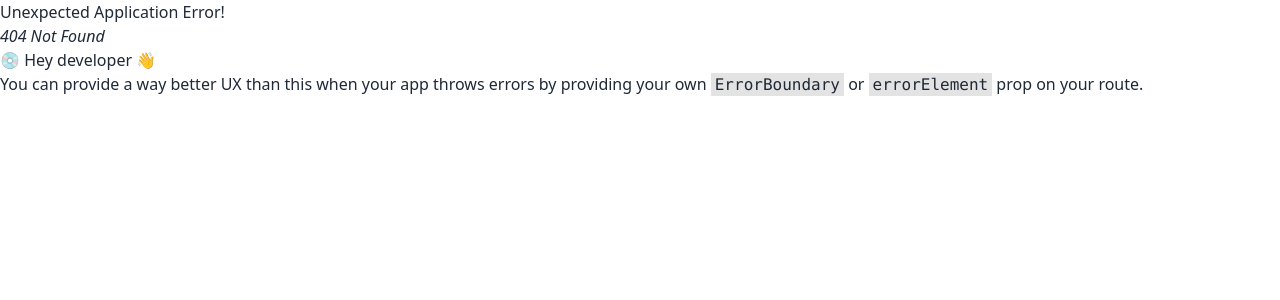
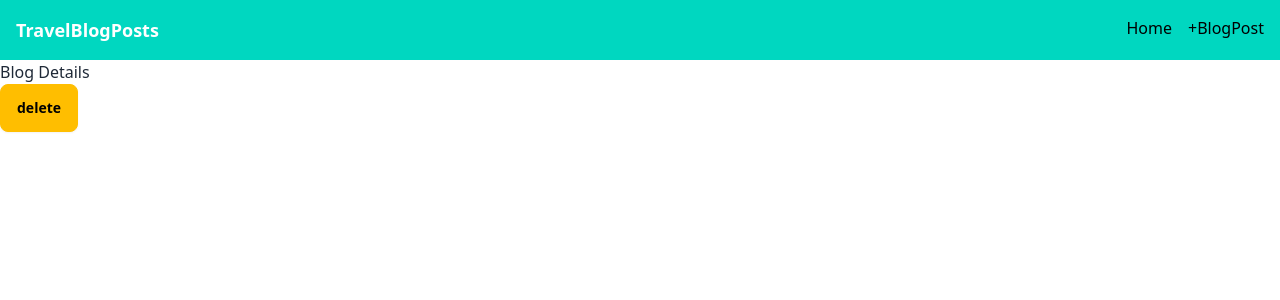
Before and after one commit to Hbindra11/Project-8-fullStackBlog-FE, a React (Vite) app: page /blogDetails/1 in a window 1280 px wide. Before the commit this address had no page. Shown: the top 300 px of the page. Built offline with nearby package versions, Linux system fonts and the light colour scheme; no server answers.

Commit message:
fetching details of a blog selected in homepage works!

```diff
--- a/src/App.jsx
+++ b/src/App.jsx
@@ -16,7 +16,7 @@ const App = () => {
       <Route path="/" element={<Layout />}>
         <Route index element={<Home />} />
         <Route path="/createPost" element={<CreateBlogPost />} />
-        <Route path="/blogDetails" element={<BlogDetails />} />
+        <Route path="/blogDetails/:blogId" element={<BlogDetails />} />
       </Route>
     )
   );
--- a/src/components/BlogDetails.jsx
+++ b/src/components/BlogDetails.jsx
@@ -1,3 +1,29 @@
-const BlogDetails = () =>{return(<><div>Blog Details</div></>)}
+import { useParams } from "react-router-dom";
+import axios from "axios";
+import { useEffect } from "react";
+import { useAppContext } from "../context/appContext";
+
+const BlogDetails = () => {
+  const { blogId } = useParams();
+  const{aBlog, setaBlog}= useAppContext();
+
+
+  useEffect(() => {
+    axios
+      .get(`http://localhost:3000/blogPosts/${blogId}`)
+      .then((res) => {console.log(res.data); setaBlog(res.data)})
+      .catch((err) => console.error("error message: " + err));
+  },[] );
+
+
+  return (
+    <>
+      <div>Blog Details</div>
+      <div>{aBlog.title}</div>
+      <div>{aBlog.content}</div>
+      <button className="btn btn-warning">delete</button>
+    </>
+  );
+};
 
 export default BlogDetails;
--- a/src/components/Home.jsx
+++ b/src/components/Home.jsx
@@ -3,33 +3,19 @@ import { useEffect } from "react";
 import { useAppContext } from "../context/appContext";
 import { Link } from "react-router-dom";
 const Home = () => {
-  // const [blogData, setBlogData] = useState([]);
+
   const { blogData, setBlogData } = useAppContext();
-  // const mockPosts = [
-  //   {
-  //     title: "Maltese summer",
-  //     content:
-  //       "Beautiful day at the beach...Lorem ipsum dolor sit amet consectetur adipisicing elit. Sint commodi fuga blanditiis. Dignissimos, nobis alias. Doloribus eveniet id nam accusantium nesciunt inventore deserunt sit, at nemo sapiente recusandae minus maiores numquam. Nihil excepturi illo culpa nulla tempore qui sapiente ullam explicabo modi assumenda dolor aliquid blanditiis impedit perspiciatis quisquam rem error suscipit, eveniet aliquam quibusdam adipisci quas nesciunt deserunt quasi! Quisquam optio rem accusamus nobis laboriosam deserunt repellendus velit iure, beatae atque similique ea sint obcaecati nisi illo? Similique explicabo repellendus minus distinctio quam corrupti doloremque ullam nulla, quisquam atque quibusdam odit, provident natus temporibus dolor vitae sequi ut sit. ",
-  //     cover: "holiday picture url",
-  //     date: "2021-08-15",
-  //   },
-  //   {
-  //     title: "Austrian Alps in summer",
-  //     content: "Beautiful day in the mountains...",
-  //     cover: "Cabel car picture url",
-  //     date: "2022-09-15",
-  //   },
-  // ];
+
 
   useEffect(() => {
     axios
       .get("http://localhost:3000/blogposts/")
       .then((response) => {
-        //console.log(response.data);
+        console.log(response.data);
         setBlogData(response.data);
       })
       .catch((error) => console.error(error));
-  }, []);
+  },[]);
 
   //let name = prompt("Please enter your name:");
   //console.log("Hello, " + name + "!");
@@ -49,7 +35,7 @@ const Home = () => {
             <h2 className="card-title">{post.title}</h2>
             <p className=" truncate text-ellipsis max-w-32">{post.content}</p>
             <div className="card-actions justify-end">
-              <Link to={"/BlogDetails"}>Blog details</Link>
+              <Link to={`/blogDetails/${post.id}`} className="underline">Blog details</Link>
             </div>
           </div>
         </div>
--- a/src/context/AppContextProvider.jsx
+++ b/src/context/AppContextProvider.jsx
@@ -4,9 +4,9 @@ import { AppContext } from "./appContext";
 function AppContextProvider({ children }) {
   const [blogData, setBlogData] = useState([]);
   const [newBlog, setNewBlog] = useState([]);
-
+  const [aBlog, setaBlog] = useState([]);
   return (
-    <AppContext.Provider value={{ blogData, setBlogData, newBlog, setNewBlog }}>
+    <AppContext.Provider value={{ blogData, setBlogData, newBlog, setNewBlog ,aBlog, setaBlog}}>
       {children}
     </AppContext.Provider>
   );
```
